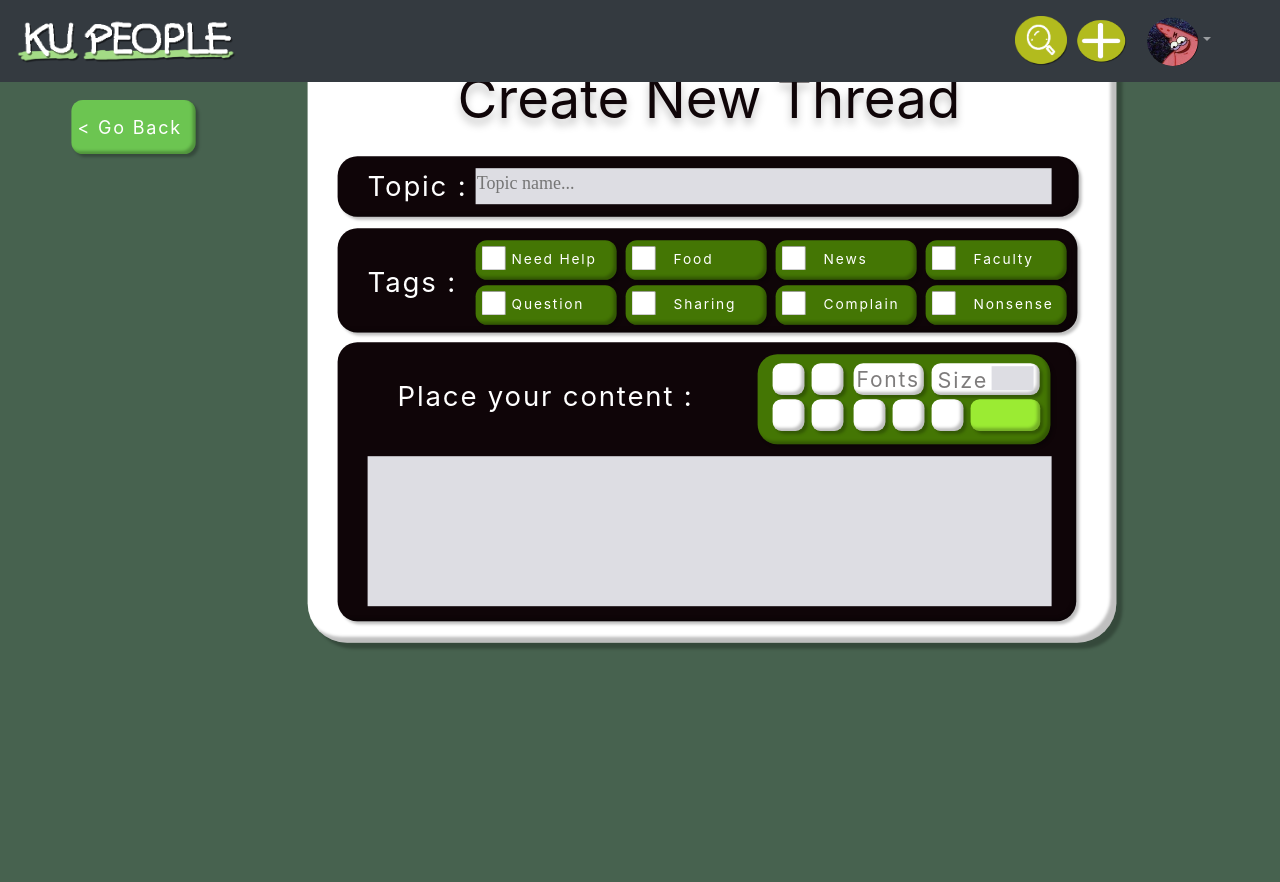
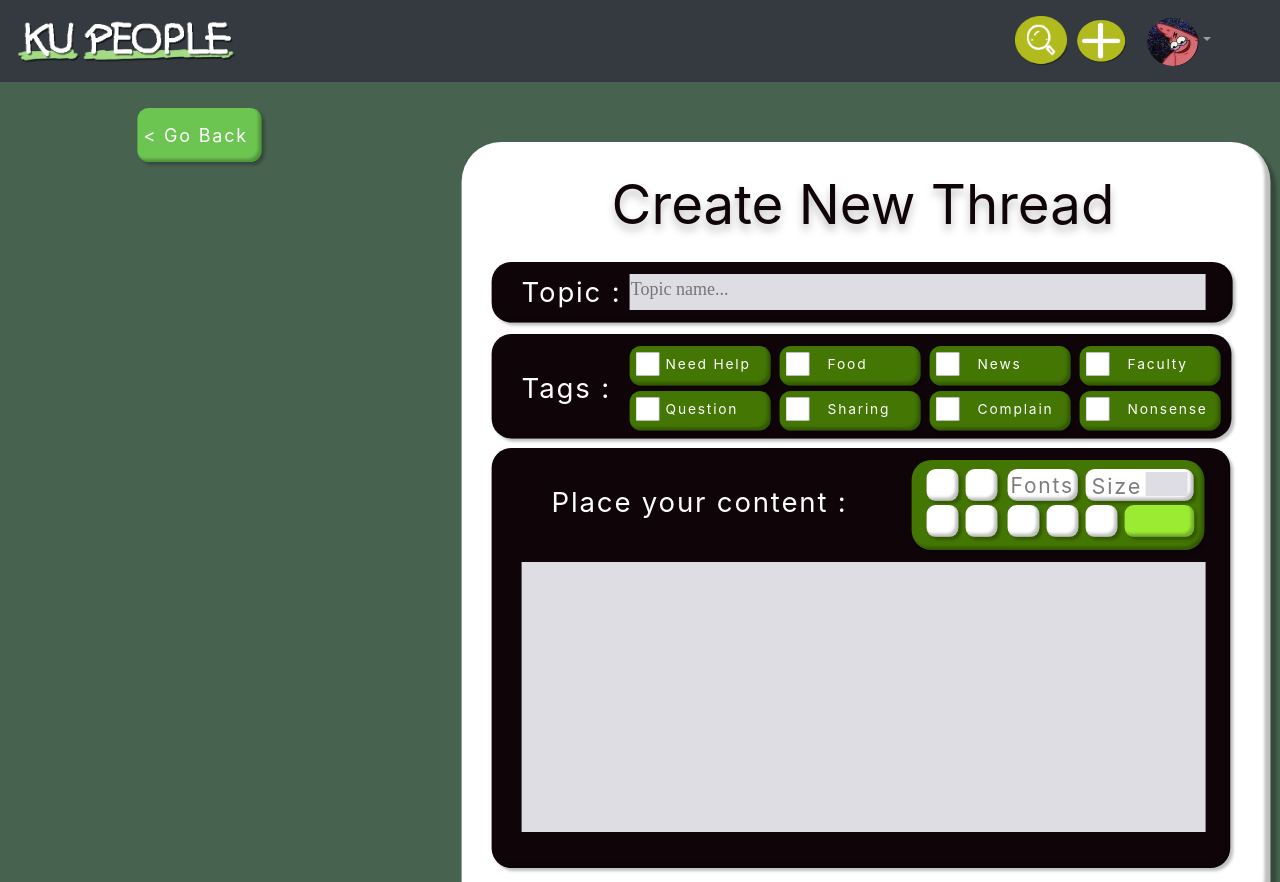
Before and after one commit to qqunx9999/KPP_Frontend, a React (Create React App) app in the folder frontend/: page /CreateThread in a window 1280 px wide. Built offline with nearby package versions, Linux system fonts and the light colour scheme.

Commit message:
ReAdjustWhiteFramePositionTo**NEWMIDDLE

```diff
--- a/frontend/src/CSSsource/CreateThread.css
+++ b/frontend/src/CSSsource/CreateThread.css
@@ -8,15 +8,15 @@
 
 .whiteFrameCreateThread {
     width: 1348px;
-    height: 1011px;
+    height: 1300px;
     overflow: visible;
     background: var(--Theme1, #ffffff);
     box-shadow: 10px 10px 5px 0px rgba(0, 0, 0, 0.25), inset -10px -10px 5px 0px rgba(0,0,0,0.25);
     border-radius: 66px;
     transform: scale(0.6, 0.6);
     position: absolute;
-    top: -31%;
-    left: 3%;
+    top: -25%;
+    left: 15%;
   }
 
 .createNewThreadTextCreateThread {
@@ -388,7 +388,7 @@
 
 .placeYourContentFrameCreateThread {
     width: 1231px;
-    height: 465px;
+    height: 700px;
     overflow: visible;
     background: var(--Theme3, #0f0508);
     box-shadow: inset -5px -5px 5px 0px rgba(0, 0, 0, 0.25), 5px 5px 5px 0px rgba(0,0,0,0.25);
@@ -621,8 +621,8 @@
   border-radius: 19px;
   transform: scale(0.6, 0.6);
   position: absolute;
-  top: 0%;
-  left: 30px;
+  top: 1%;
+  left: 7.5%;
 }
 
 .textGoBackCreateThread {
--- a/frontend/src/Pages/CreateThread.tsx
+++ b/frontend/src/Pages/CreateThread.tsx
@@ -138,7 +138,7 @@ const CreateThread = () => {
                 <div className="frameSendCreateThread">
                 </div>
                 <form>
-                  <input style={{ width:"1140px" , height:"250px" }} onFocus= {undefined} onBlur={undefined} onChange={undefined} onSubmit={undefined} value={""}  className="inputContentCreateThread"/>
+                  <input style={{ width:"1140px" , height:"450px" }} onFocus= {undefined} onBlur={undefined} onChange={undefined} onSubmit={undefined} value={""}  className="inputContentCreateThread"/>
                 </form>
 
               </div>
```
